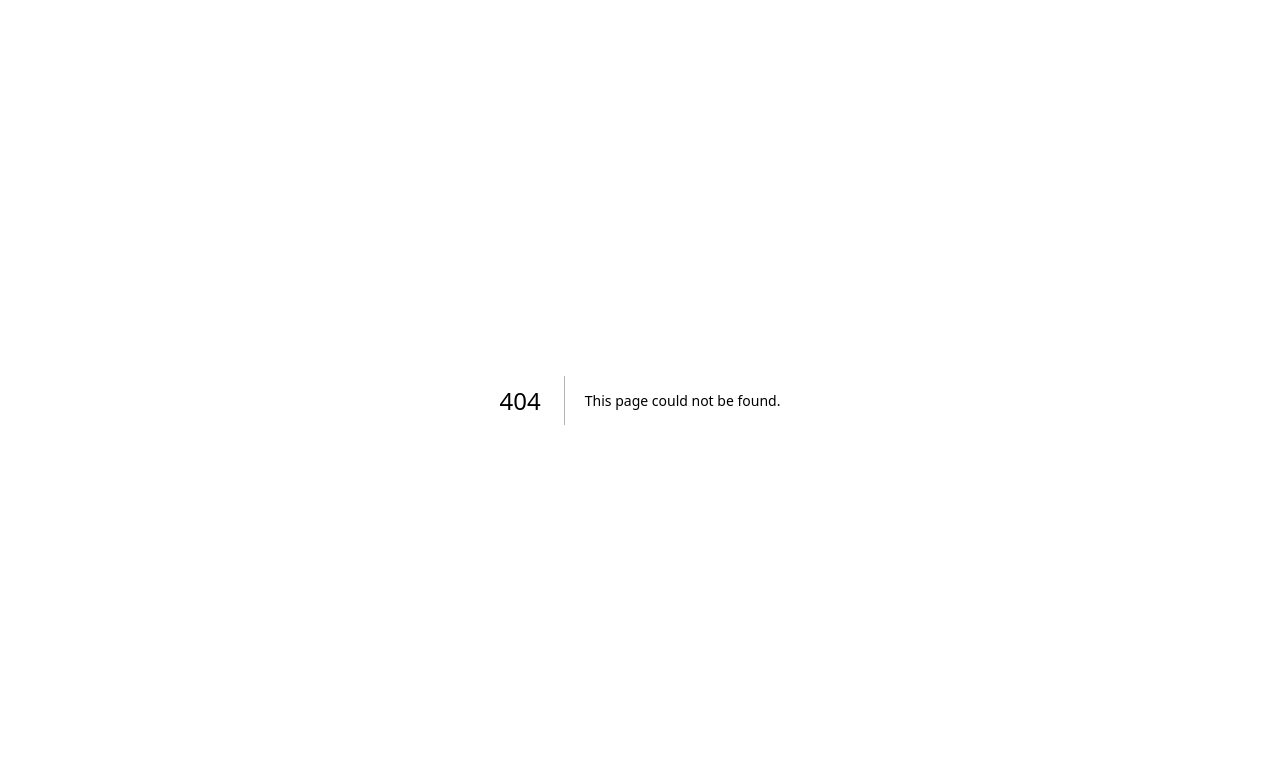
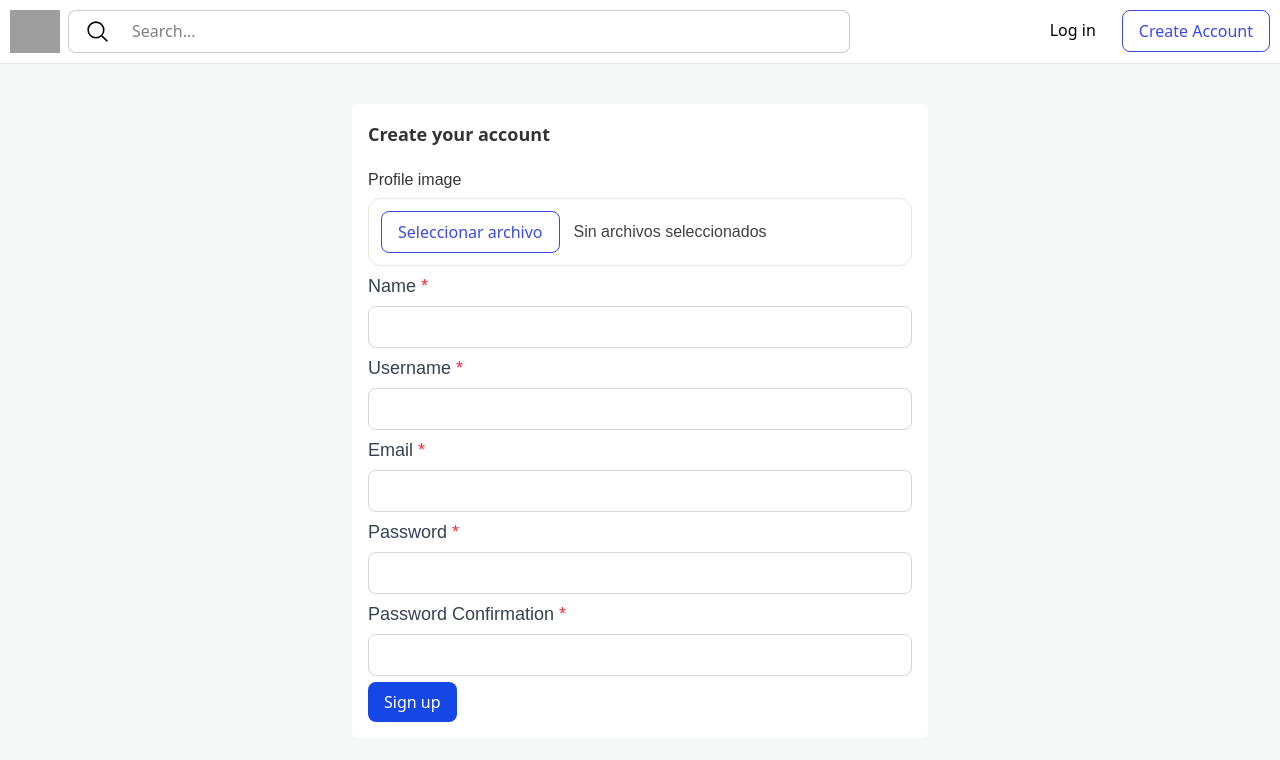
Before and after one commit to leonardomp22000/devToReact, a Next.js app: page /users/sign_up in a window 1280 px wide. Before the commit this address had no page. Shown: the top 760 px of the page. Built offline with nearby package versions, Linux system fonts and the light colour scheme; grey boxes are pictures that could not be loaded.

Commit message:
Creation of SignUp form

```diff
--- a/src/components/Button.jsx
+++ b/src/components/Button.jsx
@@ -1,9 +1,10 @@
 import clsx from "clsx";
 export default function Button({
+  onClick,
   children,
   variant = "",
   className = "",
-  props,
+  ...props
 }) {
   const baseStyles = "rounded-lg px-4 py-2 font-sans hover:underline";
   const variants = {
@@ -11,9 +12,11 @@ export default function Button({
       "border border-[#3B49DF]  hover:bg-blue-700 hover:text-white text-[#3B49DF]",
     text: "hover:bg-blue-50 hover:text-blue-700",
     textCard: "text-lg hover:bg-white hover:text-blue-700 hover:no-underline",
+    contained: "bg-blue-700 text-white hover:bg-blue-800",
   };
   return (
     <button
+      onClick={onClick}
       className={clsx(baseStyles, variants[variant], className)}
       {...props}
     >
--- a/src/components/CardBase.jsx
+++ b/src/components/CardBase.jsx
@@ -1,4 +1,4 @@
-export default function CardBase({ children, className }) {
+export default function CardBase({ children, className = "" }) {
   return (
     <section className={`w-full rounded-md bg-white p-4 ${className}`}>
       {children}
--- /dev/null
+++ b/src/components/SignupForm.jsx
@@ -0,0 +1,59 @@
+import Button from "@/components/Button";
+import Input from "@/components/Input";
+
+export default function SignupForm() {
+  return (
+    <form action="" className="text-md flex flex-col gap-1.5 text-black/80">
+      <p>Profile image</p>
+      <div className="flex items-center gap-3.5 rounded-xl border border-black/10 p-3">
+        <Button variant="outlined"> Seleccionar archivo</Button>
+        <p className="text-black/75">Sin archivos seleccionados</p>
+      </div>
+      <Input
+        type="text"
+        label={
+          <>
+            Name <span className="text-red-500">*</span>
+          </>
+        }
+      />
+      <Input
+        type="text"
+        label={
+          <>
+            Username <span className="text-red-500">*</span>
+          </>
+        }
+      />
+      <Input
+        type="email"
+        label={
+          <>
+            Email <span className="text-red-500">*</span>
+          </>
+        }
+      />
+      <Input
+        type="password"
+        label={
+          <>
+            Password <span className="text-red-500">*</span>
+          </>
+        }
+      />
+      <Input
+        type="password"
+        label={
+          <>
+            Password Confirmation <span className="text-red-500">*</span>
+          </>
+        }
+      />
+      <div>
+        <Button type="submit" variant="contained">
+          Sign up
+        </Button>
+      </div>
+    </form>
+  );
+}
--- /dev/null
+++ b/src/pages/users/sign_up/index.jsx
@@ -0,0 +1,19 @@
+import NavBar from "@/components/NavBar";
+import CardBase from "@/components/CardBase";
+import SignupForm from "@/components/SignupForm";
+
+export default function signup() {
+  return (
+    <section>
+      <NavBar></NavBar>
+
+      <CardBase className="mx-auto mt-10 mb-4 flex max-w-xl flex-col gap-5">
+        <h1 className="font-sans text-lg font-semibold text-black/80">
+          Create your account
+        </h1>
+
+        <SignupForm></SignupForm>
+      </CardBase>
+    </section>
+  );
+}
```
